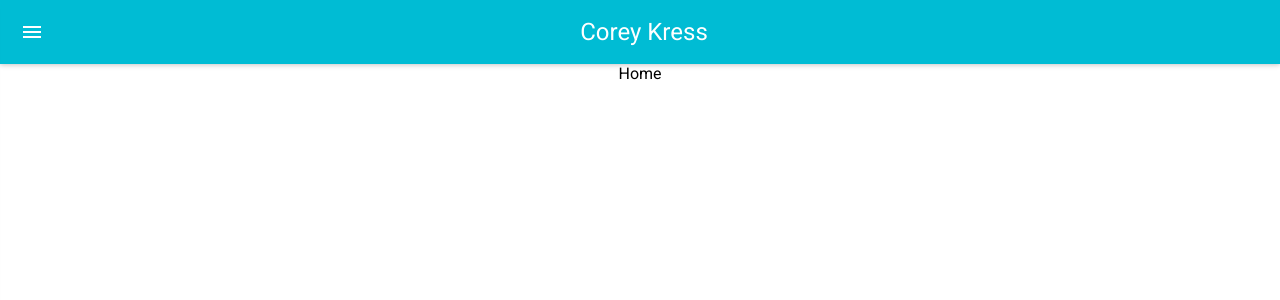
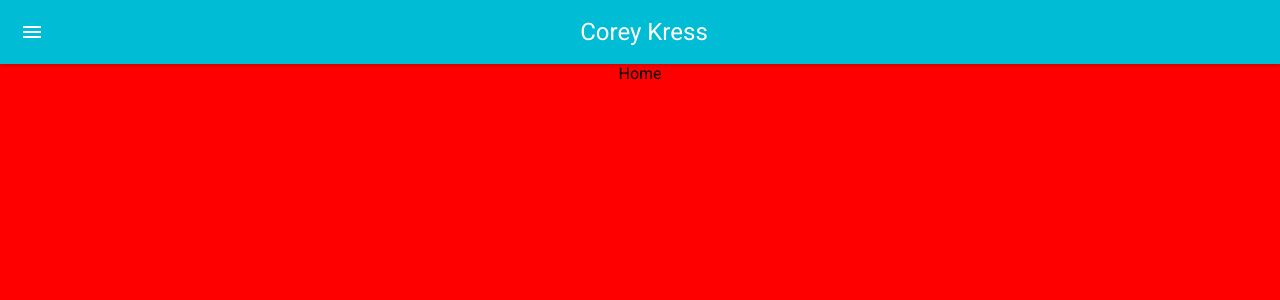
Before and after one commit to coreykress/material-ui-home, a React (Create React App) app: page / in a window 1280 px wide. Shown: the top 300 px of the page. Built offline with nearby package versions, Linux system fonts and the light colour scheme; what react-tap-event-plugin would draw is missing.

Commit message:
css to fullsize layout

```diff
--- a/public/index.html
+++ b/public/index.html
@@ -16,6 +16,6 @@
     <noscript>
       You need to enable JavaScript to run this app.
     </noscript>
-    <div id="root"></div>
+    <div style="height:100%;position:fixed;top:0;left:0;bottom:0;right:0;overflow:auto;" id="root"></div>
   </body>
 </html>
--- a/src/App.css
+++ b/src/App.css
@@ -1,29 +1,12 @@
 
 .App {
   text-align: center;
+  height: 100%;
 }
 
-.App-logo {
-  animation: App-logo-spin infinite 20s linear;
-  height: 80px;
+.app-body {
+    height: 100%;
+    display:flex;
+    flex-flow: column;
+    background-color: red;
 }
-
-.App-header {
-  background-color: #222;
-  height: 150px;
-  padding: 20px;
-  color: white;
-}
-
-.App-title {
-  font-size: 1.5em;
-}
-
-.App-intro {
-  font-size: large;
-}
-
-@keyframes App-logo-spin {
-  from { transform: rotate(0deg); }
-  to { transform: rotate(360deg); }
-}
--- a/src/App.js
+++ b/src/App.js
@@ -8,7 +8,9 @@ class App extends Component {
         return (
             <div className="App">
                 <Header />
-                <AppRouter />
+                <div className="app-body">
+                    <AppRouter />
+                </div>
             </div>
     );
   }
--- a/src/AppRouter.js
+++ b/src/AppRouter.js
@@ -8,10 +8,6 @@ import ProjectsPage from './components/pages/ProjectsPage';
 import LinksPage from './components/pages/LinksPage';
 
 class AppRouter extends Component {
-    constructor(props) {
-        super(props);
-    }
-
     render() {
         return (
             <div className="AppRouter">
--- a/src/components/pages/HomePage.js
+++ b/src/components/pages/HomePage.js
@@ -4,7 +4,7 @@ import './../../App.css';
 class HomePage extends Component {
     render() {
         return (
-            <div className="HomePage">
+            <div className="home-page page">
             Home
             </div>
     );
--- a/src/index.css
+++ b/src/index.css
@@ -5,4 +5,5 @@ body {
   padding: 0;
   font-family: 'Roboto', sans-serif;
   background-color: #fff;
+  min-height: 100%;
 }
```
